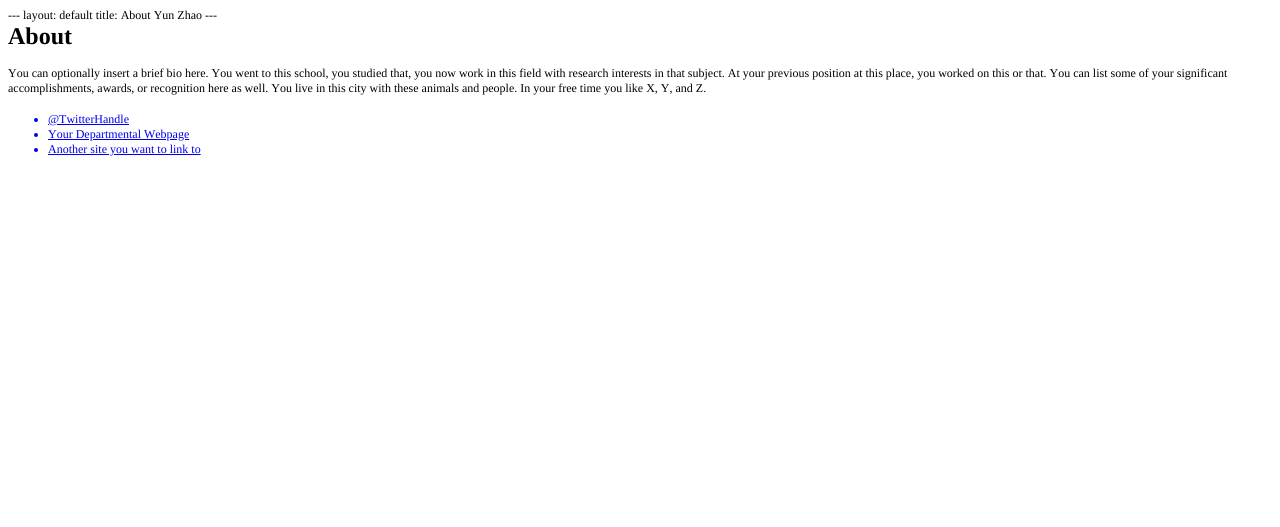
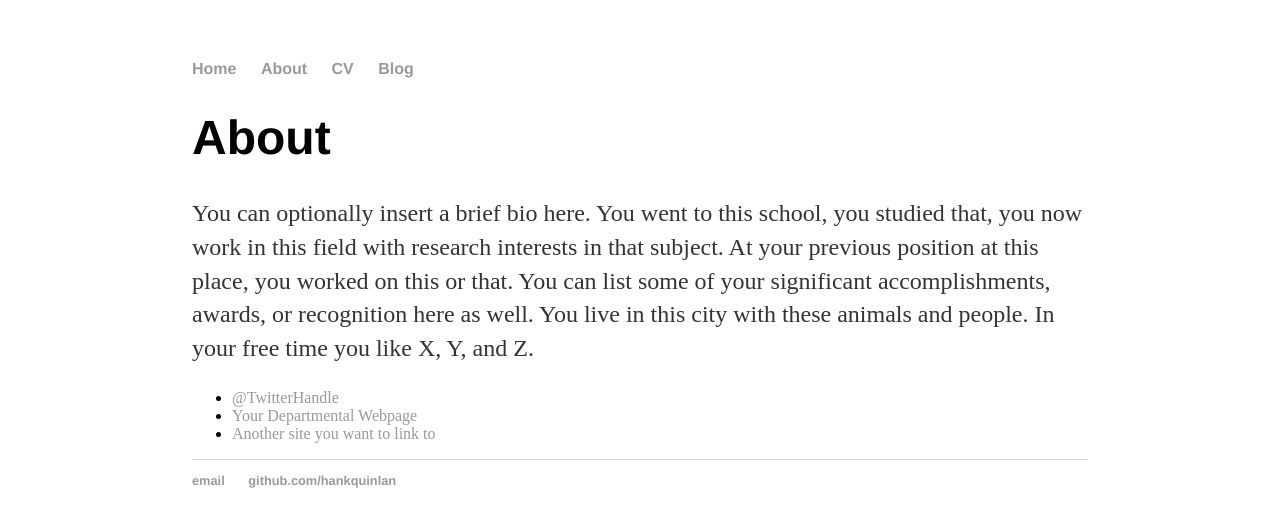
Before and after one commit to yun-zhao/yun-zhao.github.io, a Jekyll site: the page built from about/index.html, in a window 1280 px wide. Shown: the top 527 px of the page. Built offline with Jekyll 4.4.1, drawn with Linux system fonts in a browser that asks for light colours.

Commit message:
about restore

```diff
--- a/about/index.html
+++ b/about/index.html
@@ -1,29 +1,15 @@
-<!DOCTYPE html PUBLIC "-//W3C//DTD HTML 4.01//EN" "http://www.w3.org/TR/html4/strict.dtd">
-<html>
-<head>
-  <meta http-equiv="Content-Type" content="text/html; charset=utf-8">
-  <meta http-equiv="Content-Style-Type" content="text/css">
-  <title></title>
-  <meta name="Generator" content="Cocoa HTML Writer">
-  <meta name="CocoaVersion" content="1504.76">
-  <style type="text/css">
-    p.p1 {margin: 0.0px 0.0px 0.0px 0.0px; line-height: 14.0px; font: 12.0px Times; color: #000000; -webkit-text-stroke: #000000}
-    p.p3 {margin: 0.0px 0.0px 12.0px 0.0px; line-height: 14.0px; font: 12.0px Times; color: #000000; -webkit-text-stroke: #000000}
-    li.li4 {margin: 0.0px 0.0px 0.0px 0.0px; line-height: 14.0px; font: 12.0px Times; color: #0000ee; -webkit-text-stroke: #0000ee}
-    span.s1 {font-kerning: none}
-    span.s2 {-webkit-text-stroke: 0px #000000}
-    span.s3 {text-decoration: underline ; font-kerning: none}
-    ul.ul1 {list-style-type: disc}
-  </style>
-</head>
-<body>
-<p class="p1"><span class="s1">--- layout: default title: About Yun Zhao ---</span></p>
-<h1 style="margin: 0.0px 0.0px 16.1px 0.0px; line-height: 28.0px; font: 24.0px Times; color: #000000; -webkit-text-stroke: #000000"><span class="s1"><b>About</b></span></h1>
-<p class="p3"><span class="s1">You can optionally insert a brief bio here. You went to this school, you studied that, you now work in this field with research interests in that subject. At your previous position at this place, you worked on this or that. You can list some of your significant accomplishments, awards, or recognition here as well. You live in this city with these animals and people. In your free time you like X, Y, and Z.</span></p>
-<ul class="ul1">
-  <li class="li4"><span class="s2"></span><span class="s3">@TwitterHandle</span></li>
-  <li class="li4"><span class="s2"></span><span class="s3">Your Departmental Webpage</span></li>
-  <li class="li4"><span class="s2"></span><span class="s3">Another site you want to link to</span></li>
-</ul>
-</body>
-</html>
+---
+layout: default
+title: About Hank Quinlan
+---
+
+		<div class="about">
+			<h1>About</h1>
+			<p>You can optionally insert a brief bio here. You went to this school, you studied that, you now work in this field with research interests in that subject. At your previous position at this place, you worked on this or that. You can list some of your significant accomplishments, awards, or recognition here as well. You live in this city with these animals and people. In your free time you like X, Y, and Z.</p>
+
+			<ul class="contacts">
+				<li><a href="#">@TwitterHandle</a></li>
+				<li><a href="#">Your Departmental Webpage</a></li>
+				<li><a href="#">Another site you want to link to</a></li>
+				</ul>
+		</div>
```
